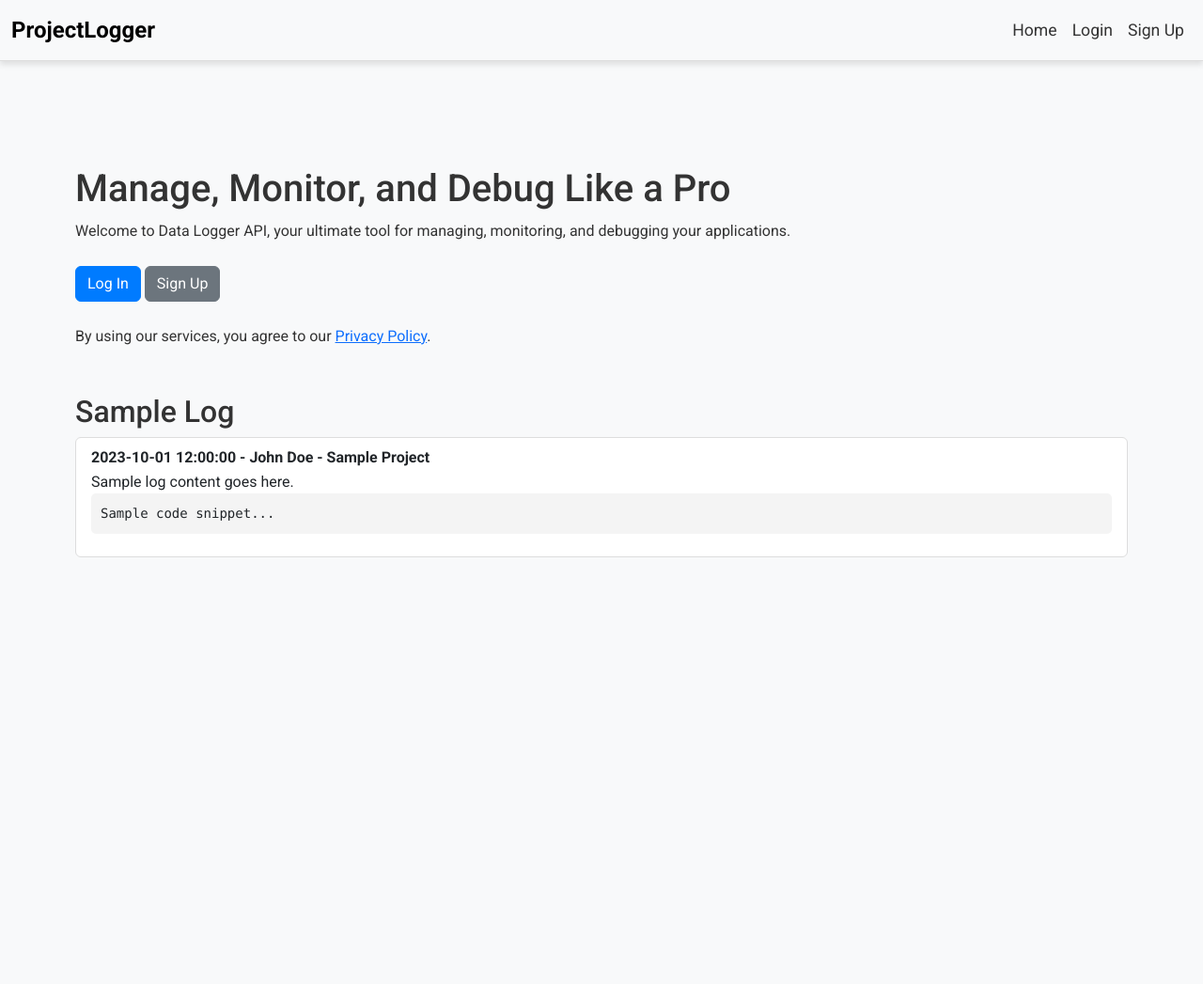
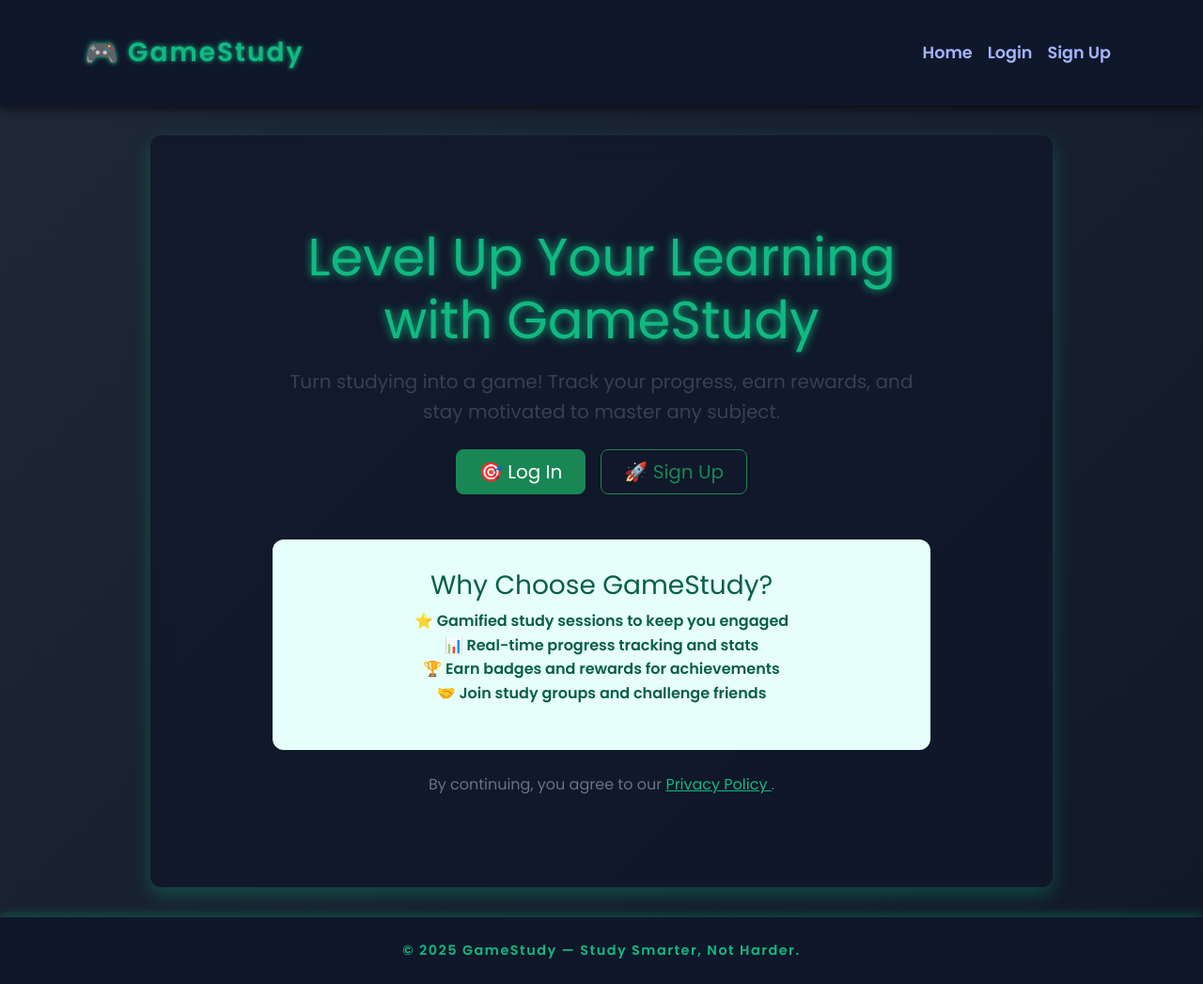
Before and after one commit to TempeHS/2025SE-Cameron.L-Major, a Flask app: page / in a window 1280 px wide. Shown: the whole page at 94% size. Before the commit the page ends 593 px from the top, so only its background shows below. Run offline with Flask 3, Linux system fonts and the light colour scheme; some libraries are stand-ins or nearby versions.

```diff
--- a/auth_routes.py
+++ b/auth_routes.py
@@ -37,8 +37,6 @@ SAFE_DIRECT_URLS = [
     "/reset_password",
     "/verify_2fa"
     "/dashboard",
-    "/create_log",
-    "/edit_log",
     "/update_profile"
 ]
 
--- a/templates/index.html
+++ b/templates/index.html
@@ -1,33 +1,38 @@
-{% extends "layout.html" %} {% block title %}Welcome to Data Logger API{%
-endblock %} {% block content %}
-<div class="container mt-5">
-  <h1>Manage, Monitor, and Debug Like a Pro</h1>
-  <p>
-    Welcome to Data Logger API, your ultimate tool for managing, monitoring, and
-    debugging your applications.
+{% extends "layout.html" %}
+{% block title %}Welcome to GameStudy - Study Smarter{% endblock %}
+{% block content %}
+<div class="text-center" style="max-width: 700px; margin: 3rem auto;">
+  <h1 class="display-4 mb-3" style="color: #10b981; text-shadow: 0 0 10px #10b981;">
+    Level Up Your Learning with GameStudy
+  </h1>
+  <p class="lead mb-4" style="color: #374151;">
+    Turn studying into a game! Track your progress, earn rewards, and stay motivated to master any subject.
   </p>
-  <div class="mt-4">
-    <a href="{{ url_for('login') }}" class="btn btn-primary">Log In</a>
-    <a href="{{ url_for('signup') }}" class="btn btn-secondary">Sign Up</a>
+
+  <div class="d-flex justify-content-center gap-3 mb-5">
+    <a href="{{ url_for('login') }}" class="btn btn-success btn-lg px-4 shadow-sm">
+      🎯 Log In
+    </a>
+    <a href="{{ url_for('signup') }}" class="btn btn-outline-success btn-lg px-4 shadow-sm">
+      🚀 Sign Up
+    </a>
   </div>
 
-  <div class="mt-4">
-    <!-- Privacy Policy Link -->
-    <p>
-      By using our services, you agree to our
-      <a href="{{ url_for('privacy') }}">Privacy Policy</a>.
-    </p>
-  </div>
+  <section style="background: #e6fffa; border-radius: 12px; padding: 2rem;">
+    <h3 style="color: #065f46;">Why Choose GameStudy?</h3>
+    <ul class="list-unstyled" style="color: #065f46; font-weight: 600;">
+      <li>⭐ Gamified study sessions to keep you engaged</li>
+      <li>📊 Real-time progress tracking and stats</li>
+      <li>🏆 Earn badges and rewards for achievements</li>
+      <li>🤝 Join study groups and challenge friends</li>
+    </ul>
+  </section>
 
-  <div class="mt-5">
-    <h2>Sample Log</h2>
-    <ul class="list-group">
-      <li class="list-group-item">
-        <strong>2023-10-01 12:00:00 - John Doe - Sample Project</strong><br />
-        Sample log content goes here.<br />
-        <pre>Sample code snippet...</pre>
-      </li>
-    </ul>
-  </div>
+  <p class="mt-4" style="color: #6b7280;">
+    By continuing, you agree to our
+    <a href="{{ url_for('privacy') }}" style="color: #10b981; text-decoration: underline;">
+      Privacy Policy
+    </a>.
+  </p>
 </div>
 {% endblock %}
--- a/templates/layout.html
+++ b/templates/layout.html
@@ -3,72 +3,125 @@
   <head>
     <meta charset="utf-8" />
     <meta name="viewport" content="width=device-width, initial-scale=1" />
-    <title>{% block title %}Data Logger API{% endblock %}</title>
+    <title>{% block title %}GameStudy - Study Smarter{% endblock %}</title>
 
-    <!-- Google Font -->
+    <!-- Google Fonts: Poppins & Roboto -->
     <link
-      href="https://fonts.googleapis.com/css2?family=Roboto:wght@400;500;700&display=swap"
+      href="https://fonts.googleapis.com/css2?family=Poppins:wght@400;600&family=Roboto&display=swap"
       rel="stylesheet"
     />
 
     <!-- Bootstrap CSS -->
-    <link
-      href="{{ url_for('static', filename='css/bootstrap.min.css') }}"
-      rel="stylesheet"
-    />
-    <link
-      rel="stylesheet"
-      type="text/css"
-      href="{{ url_for('static', filename='css/style.css') }}"
-    />
+    <link href="{{ url_for('static', filename='css/bootstrap.min.css') }}" rel="stylesheet" />
+    <link rel="stylesheet" type="text/css" href="{{ url_for('static', filename='css/style.css') }}?v=2" />
+
+    <!-- Favicon -->
+    <link rel="icon" type="image/x-icon" href="{{ url_for('static', filename='icons/favicon.ico') }}" />
+
     <style>
-      /* Navbar color and font improvements */
-      .navbar {
-        font-family: "Roboto", sans-serif;
-        background-color: #ffffff;
-        border-bottom: 1px solid #ddd;
+      /* Base styling */
+      body {
+        font-family: 'Poppins', 'Roboto', sans-serif;
+        background: linear-gradient(135deg, #1f2937 0%, #111827 100%);
+        color: #f0f4f8;
+        min-height: 100vh;
+        display: flex;
+        flex-direction: column;
       }
 
-      .navbar .navbar-nav .nav-link {
-        color: #333333 !important;
-      }
-
-      .navbar .navbar-nav .nav-link:hover {
-        color: #000 !important;
-      }
-
-      .navbar .navbar-brand {
-        color: #000 !important;
+      /* Navbar styling */
+      .navbar {
+        background: #0f172a; /* darker blue/gray for gaming vibe */
+        box-shadow: 0 4px 10px rgba(0, 0, 0, 0.6);
         font-weight: 700;
       }
 
-      .navbar .navbar-brand:hover {
-        color: #000 !important;
+      .navbar-brand {
+        color: #10b981 !important; /* bright green accent */
+        font-size: 1.75rem;
+        letter-spacing: 2px;
+        font-weight: 900;
+        text-shadow: 0 0 5px #10b981;
+        display: flex;
+        align-items: center;
+      }
+      .navbar-brand::before {
+        content: '🎮';
+        margin-right: 0.5rem;
+        font-size: 1.8rem;
       }
 
-      /* Spacing and layout for main content */
-      main {
-        font-family: "Roboto", sans-serif;
-        padding: 20px;
+      .navbar-nav .nav-link {
+        color: #a5b4fc !important; /* soft lavender */
+        font-weight: 600;
+        transition: color 0.25s ease, text-shadow 0.25s ease;
+      }
+      .navbar-nav .nav-link:hover {
+        color: #10b981 !important;
+        text-shadow: 0 0 5px #10b981;
+        text-decoration: none;
       }
 
-      .container {
-        max-width: 1200px;
-        margin: 0 auto;
+      .navbar-toggler {
+        border-color: #10b981;
+      }
+
+      .navbar-toggler-icon {
+        filter: invert(56%) sepia(94%) saturate(672%) hue-rotate(76deg) brightness(100%) contrast(92%);
+      }
+
+      /* Main container */
+      main.container {
+        flex-grow: 1;
+        padding: 3rem 2rem;
+        max-width: 960px;
+        background: rgba(15, 23, 42, 0.8);
+        border-radius: 12px;
+        box-shadow: 0 8px 20px rgba(16, 185, 129, 0.3);
+        margin: 2rem auto;
+        backdrop-filter: blur(10px);
+      }
+
+      /* Footer styling */
+      footer {
+        background: #0f172a;
+        color: #10b981;
+        padding: 1.5rem 0;
+        text-align: center;
+        font-size: 0.9rem;
+        font-weight: 600;
+        letter-spacing: 1.5px;
+        margin-top: auto;
+        box-shadow: 0 -3px 10px rgba(16, 185, 129, 0.3);
+      }
+
+      /* Scrollbar for content if needed */
+      ::-webkit-scrollbar {
+        width: 8px;
+      }
+      ::-webkit-scrollbar-thumb {
+        background: #10b981;
+        border-radius: 4px;
+      }
+      ::-webkit-scrollbar-track {
+        background: transparent;
       }
     </style>
   </head>
 
   <body>
     {% if not hide_navbar %}
-    <nav class="navbar navbar-expand-lg navbar-light bg-light">
-      <div class="container-fluid">
-        <a class="navbar-brand" href="{{ url_for('home') }}">ProjectLogger</a>
+    <nav class="navbar navbar-expand-lg sticky-top">
+      <div class="container">
+        <a class="navbar-brand" href="{{ url_for('home') }}">GameStudy</a>
         <button
           class="navbar-toggler"
           type="button"
           data-bs-toggle="collapse"
           data-bs-target="#navbarNav"
+          aria-controls="navbarNav"
+          aria-expanded="false"
+          aria-label="Toggle navigation"
         >
           <span class="navbar-toggler-icon"></span>
         </button>
@@ -79,9 +132,7 @@
             </li>
             {% if session['username'] %}
             <li class="nav-item">
-              <a class="nav-link" href="{{ url_for('dashboard') }}"
-                >Dashboard</a
-              >
+              <a class="nav-link" href="{{ url_for('dashboard') }}">Dashboard</a>
             </li>
             <li class="nav-item">
               <a class="nav-link" href="{{ url_for('logout') }}">Logout</a>
@@ -100,9 +151,15 @@
     </nav>
     {% endif %}
 
-    <main class="container mt-4">{% block content %}{% endblock %}</main>
+    <main class="container">
+      {% block content %}{% endblock %}
+    </main>
 
-    <!-- Bootstrap JavaScript -->
+    <footer>
+      &copy; 2025 GameStudy &mdash; Study Smarter, Not Harder.
+    </footer>
+
+    <!-- Bootstrap JavaScript Bundle -->
     <script src="{{ url_for('static', filename='js/bootstrap.bundle.min.js') }}"></script>
   </body>
 </html>
--- a/templates/signup_success.html
+++ b/templates/signup_success.html
@@ -1,5 +1,6 @@
-{% extends "layout.html" %} {% block title %}Signup Successful{% endblock %} {%
-block content %}
+{% extends "layout.html" %}
+{% block title %}Signup Successful{% endblock %}
+{% block content %}
 <div class="container mt-5">
   <h1>Signup Successful</h1>
   <p>Scan the QR code below with your authenticator app:</p>
--- a/templates/verify_2fa.html
+++ b/templates/verify_2fa.html
@@ -1,5 +1,6 @@
-{% extends "layout.html" %} {% block title %}Verify 2FA{% endblock %} {% block
-content %}
+{% extends "layout.html" %}
+{% block title %}Verify 2FA{% endblock %}
+{% block content %}
 <div class="container mt-5">
   <h1>Verify 2FA</h1>
   {% if error %}
```
Also changed, not shown: templates/login.html (+4 -5 lines), templates/signup.html (+8 -21 lines), .databaseFiles/database.db (added), .databaseFiles/myQueries.sql, database.db (added), static/css/icons/favicon.ico (added).
